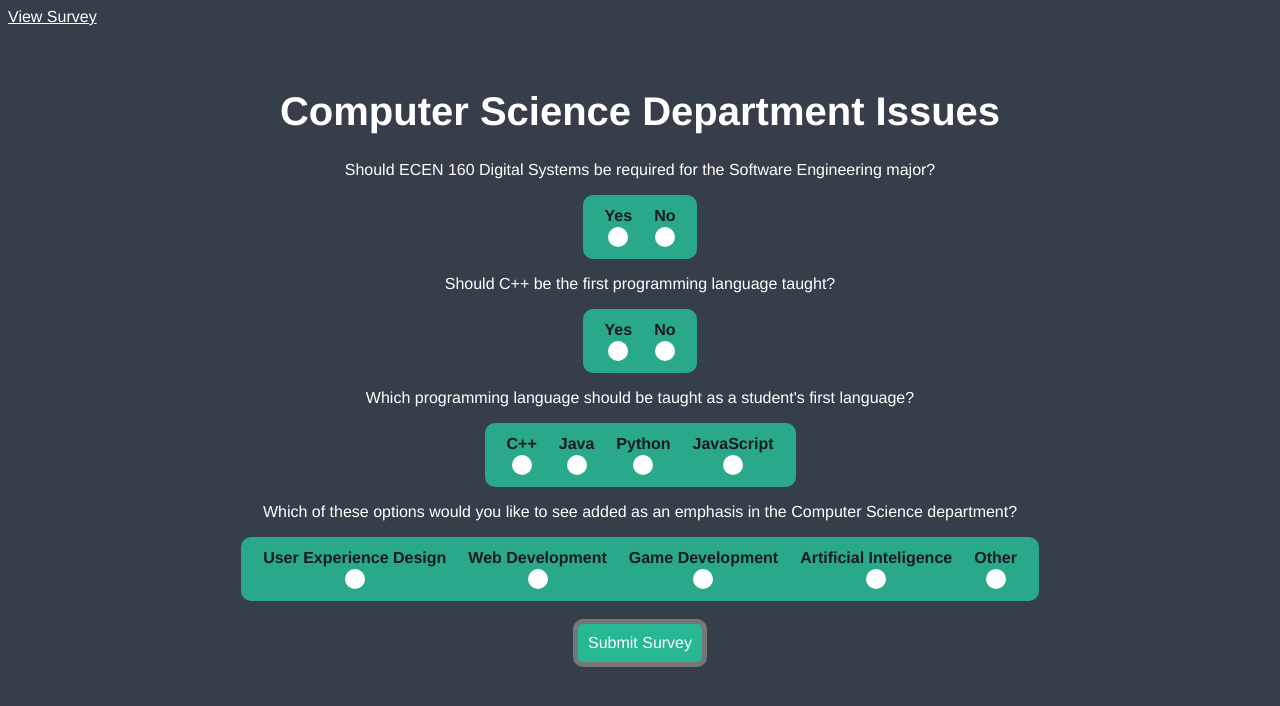
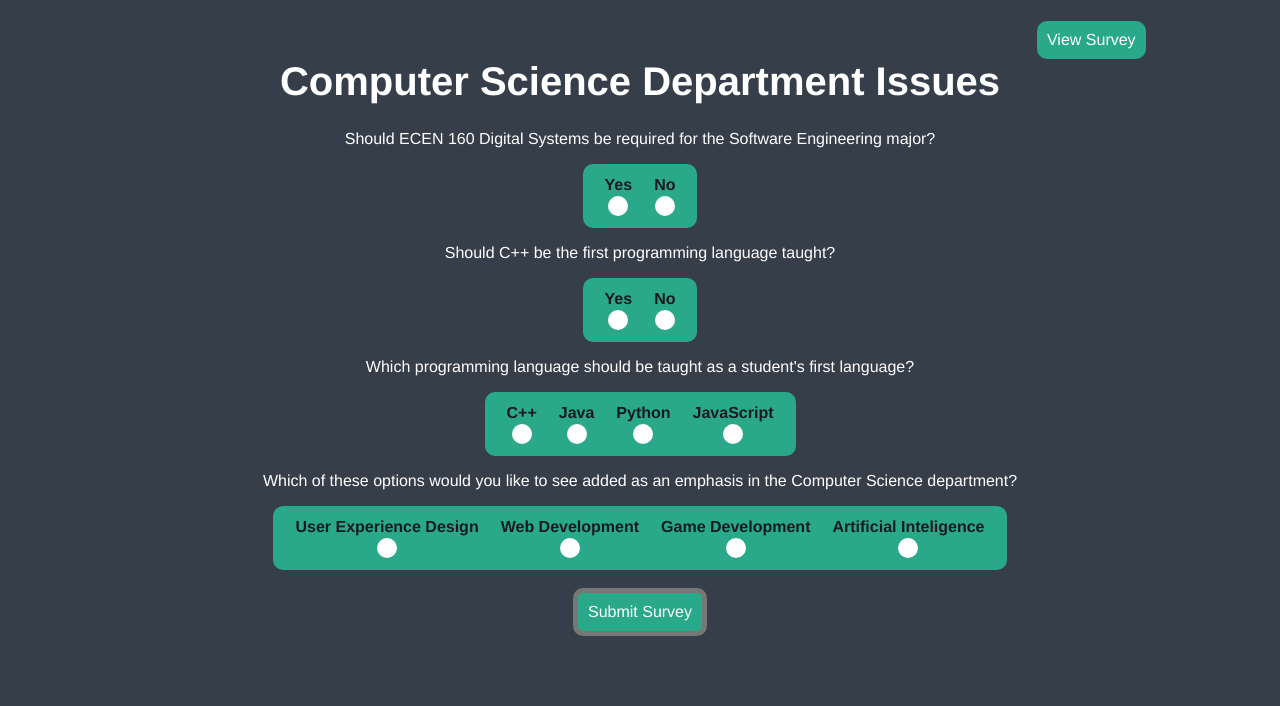
Before and after one commit to rtwayland/cs313-php, a PHP site: page /php_survey/survey.html in a window 1280 px wide. Shown: the top 706 px of the page. Run offline with PHP 8.4, Linux system fonts and the light colour scheme.

Commit message:
Taking out the other option. Added JS validation

```diff
--- a/php_survey/survey.css
+++ b/php_survey/survey.css
@@ -3,10 +3,22 @@
     background-color: #363E4A;
     font-family: "Avenir Next", "Avenir", "Helvetica Neue", Helvetica, Arial, sans-serif;
 }
+#view-results {
+    float: right;
+    margin: 1% 10% 0 0;
+    padding: 10px;
+    border-radius: 10px;
+    background-color: rgba(36, 214, 166, .7);
+}
+
+#view-results:hover {
+  background-color: rgba(36, 214, 166, .9);
+}
+
 .center-form {
+    clear: both;
     display: block;
     text-align: center;
-    margin-top: 5%;
 }
 h1 {
     font-size: 2.5em;
@@ -56,12 +68,16 @@ button {
     border: 5px solid #777;
     cursor: pointer;
     border-radius: 10px;
-    background-color: rgba(36, 214, 166, .8);
+    background-color: rgba(36, 214, 166, .7);
     padding: 10px;
     font-size: 1em;
     outline: none;
 }
 button:hover {
+  border: 5px solid #999;
+  background-color: rgba(36, 214, 166, .9);
+}
+button:active {
     border: 5px solid #555;
     background-color: rgba(36, 214, 166, .5);
 }
--- a/php_survey/survey.html
+++ b/php_survey/survey.html
@@ -1,3 +1,8 @@
+<!-- <?php
+//Open the session
+session_start();
+ ?> -->
+
 <!DOCTYPE html>
 <html>
 
@@ -7,22 +12,34 @@
     <link rel="stylesheet" href="survey.css" type="text/css">
 
     <script type="text/javascript">
-        function addTextArea() {
-            var comment = document.getElementById('comment-box');
-            var box = "<textarea name='comment' rows='8' cols='40' placeholder='Write your comment here'></textarea>";
-            if (document.getElementById('other').checked) {
-                comment.innerHTML = box;
-                comment.style.display = "block";
-            } else {
-                comment.style.display = "none";
-            }
-        }
+    function checkField() {
+      if (document.getElementById('cpp-yes').checked) {
+          document.getElementById('cplus').checked = true;
+      }
+
+      if (document.getElementById('cpp-no').checked) {
+        document.getElementById('cplus').checked = false;
+      }
+    }
+        // function addTextArea() {
+        //     var comment = document.getElementById('comment-box');
+        //     var box = "<textarea name='comment' rows='8' cols='40' placeholder='Write your comment here'></textarea>";
+        //     if (document.getElementById('other').checked) {
+        //         comment.innerHTML = box;
+        //         comment.style.display = "block";
+        //     } else {
+        //         comment.style.display = "none";
+        //     }
+        // }
+
     </script>
 
 </head>
 
-<body>
-  <a href="survey_results.php">View Survey</a>
+<body onsubmit="checkField()">
+
+  <a  href="survey_results.php"><div id="view-results">View Survey</div></a>
+
     <div class="center-form">
         <form action="calc_survey_results.php" method="post">
             <h1>Computer Science Department Issues</h1>
@@ -32,10 +49,10 @@
                 <th>No</th>
                 <tr>
                     <td>
-                        <input id="cs160-yes" type="radio" name="cs160" value="yes">
+                        <input id="cs160-yes" type="radio" name="cs160" value="yes" required>
                     </td>
                     <td>
-                        <input id="cs160-no" type="radio" name="cs160" value="no">
+                        <input id="cs160-no" type="radio" name="cs160" value="no" required>
                     </td>
                 </tr>
             </table>
@@ -47,10 +64,10 @@
                 <th>No</th>
                 <tr>
                     <td>
-                        <input id="cpp-yes" type="radio" name="cpp" value="yes">
+                        <input id="cpp-yes" type="radio" name="cpp" value="yes" onchange="checkField()" required>
                     </td>
                     <td>
-                        <input id="cpp-no" type="radio" name="cpp" value="no">
+                        <input id="cpp-no" type="radio" name="cpp" value="no" onchange="checkField()" required>
                     </td>
                 </tr>
             </table>
@@ -63,16 +80,16 @@
                 <th>JavaScript</th>
                 <tr>
                     <td>
-                        <input type="radio" name="lang" id="cplus" value="c++">
+                        <input type="radio" name="lang" id="cplus" value="c++" onchange="checkField()" required>
                     </td>
                     <td>
-                        <input type="radio" name="lang" id="java" value="java">
+                        <input type="radio" name="lang" id="java" value="java" onchange="checkField()" required>
                     </td>
                     <td>
-                        <input type="radio" name="lang" id="python" value="python">
+                        <input type="radio" name="lang" id="python" value="python" onchange="checkField()" required>
                     </td>
                     <td>
-                        <input type="radio" name="lang" id="javascript" value="javascript">
+                        <input type="radio" name="lang" id="javascript" value="javascript" onchange="checkField()" required>
                     </td>
                 </tr>
             </table>
@@ -84,28 +101,27 @@
                 <th>Web Development</th>
                 <th>Game Development</th>
                 <th>Artificial Inteligence</th>
-                <th>Other</th>
+                <!-- <th>Other</th> -->
                 <tr>
                     <td>
-                        <input type="radio" name="emphasis" value="User Experience Design" onchange="addTextArea()">
+                        <input type="radio" name="emphasis" value="User Experience Design" onchange="addTextArea()" required>
                     </td>
                     <td>
-                        <input type="radio" name="emphasis" value="Web Development" onchange="addTextArea()">
+                        <input type="radio" name="emphasis" value="Web Development" onchange="addTextArea()" required>
                     </td>
                     <td>
-                        <input type="radio" name="emphasis" value="Game Development" onchange="addTextArea()">
+                        <input type="radio" name="emphasis" value="Game Development" onchange="addTextArea()" required>
                     </td>
                     <td>
-                        <input type="radio" name="emphasis" value="Artificial Inteligence" onchange="addTextArea()">
+                        <input type="radio" name="emphasis" value="Artificial Inteligence" onchange="addTextArea()" required>
                     </td>
-                    <td>
-                        <input id="other" type="radio" name="emphasis" value="Other" onchange="addTextArea()">
-                    </td>
+                    <!-- <td>
+                        <input id="other" type="radio" name="emphasis" value="Other" onchange="addTextArea()" required>
+                    </td> -->
                 </tr>
             </table>
 
-            <div id="comment-box"></div>
-
+            <!-- <div id="comment-box"></div> -->
             <br>
             <button type="submit" name="button">Submit Survey</button>
         </form>
```
Also changed, not shown: php_survey/calc_survey_results.php (+3 -10 lines), php_survey/results.txt (deleted, +0 -13 lines).
